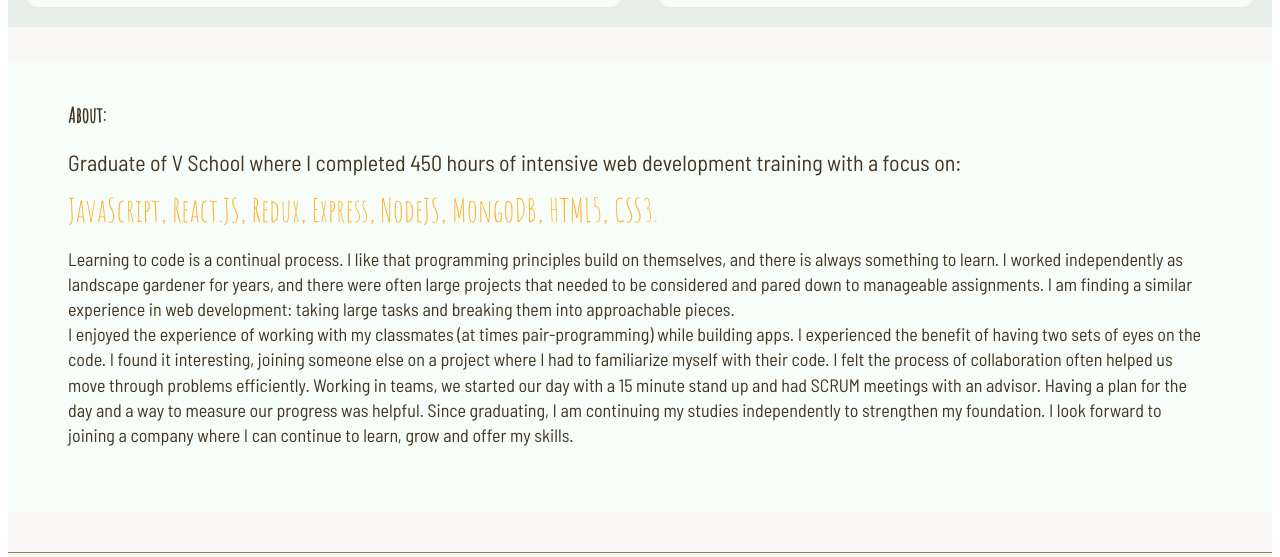
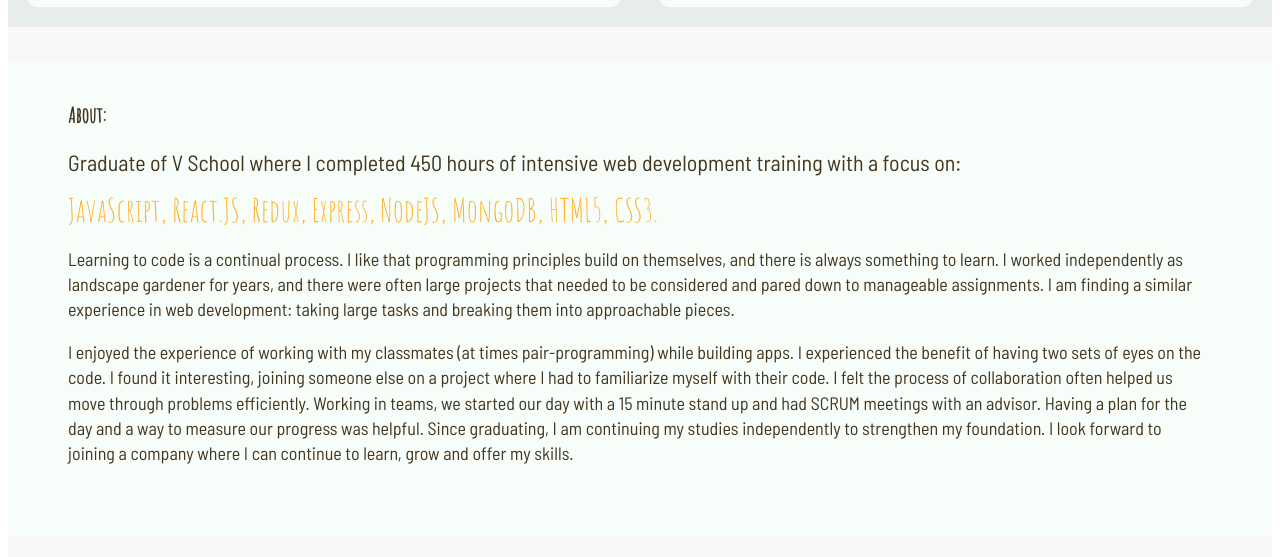
Before and after one commit to OshaFoster/portfolio, a React (Create React App) app: page / in a window 1280 px wide. Shown: the part 777-1334 px from the top of the page. Built offline with nearby package versions, Linux system fonts and the light colour scheme; grey boxes are pictures that could not be loaded.

Commit message:
deployed

```diff
--- a/src/Main.js
+++ b/src/Main.js
@@ -11,7 +11,7 @@ function Main() {
             <div className="projectDiv">
                 <div className="fairyland">
                     <div className="imageDiv">
-                        <img className="fairylandImage" src={fairyHome} alt="image1"/>
+                        <Link to="/fairyland"><img className="fairylandImage" src={fairyHome} alt="image1"/></Link>
                     </div>
                     <div className="projectTitleDiv">
                         <Link className="link" to="/fairyland"><h3 className="projectTitle">
@@ -20,7 +20,7 @@ function Main() {
                 </div>
                 <div className="recipeBox">
                     <div className="imageDiv">
-                        <img className="recipeBoxImage" src={recipeBox} alt="image2"/>
+                        <Link to="/recipeBox"><img className="recipeBoxImage" src={recipeBox} alt="image2"/></Link>
                     </div>
                     <div className="projectTitleDiv">
                         <Link className="link" to="/recipeBox"> <h3 className="projectTitle">
@@ -38,7 +38,7 @@ function Main() {
     <p>Learning to code is a continual process. I like that programming principles build on themselves, and there is always
         something to learn. I worked independently as landscape gardener for years, and there were often large projects that
         needed to be considered and pared down to manageable assignments. I am finding a similar experience in web development:
-        taking large tasks and breaking them into approachable pieces. <br></br>I enjoyed the experience of working with my
+        taking large tasks and breaking them into approachable pieces. <br></br></p><p>I enjoyed the experience of working with my
         classmates (at times pair-programming) while building apps. I experienced the benefit of having two sets of eyes on the
         code. I found it interesting, joining someone else on a project where I had to familiarize myself with their code. I
         felt the process of collaboration often helped us move through problems efficiently. Working in teams, we started our
--- a/src/index.css
+++ b/src/index.css
@@ -75,13 +75,13 @@ span {
 }
 
 .parent {
-    height: 950px;
+    height: 975px;
     background-color: #F9F8F6;
 
 }
 
 .about {
-    height: 450px;
+    height: 475px;
     width: 100%;
     background-color: #F7FDF9;
     margin-top: 35px;
```
